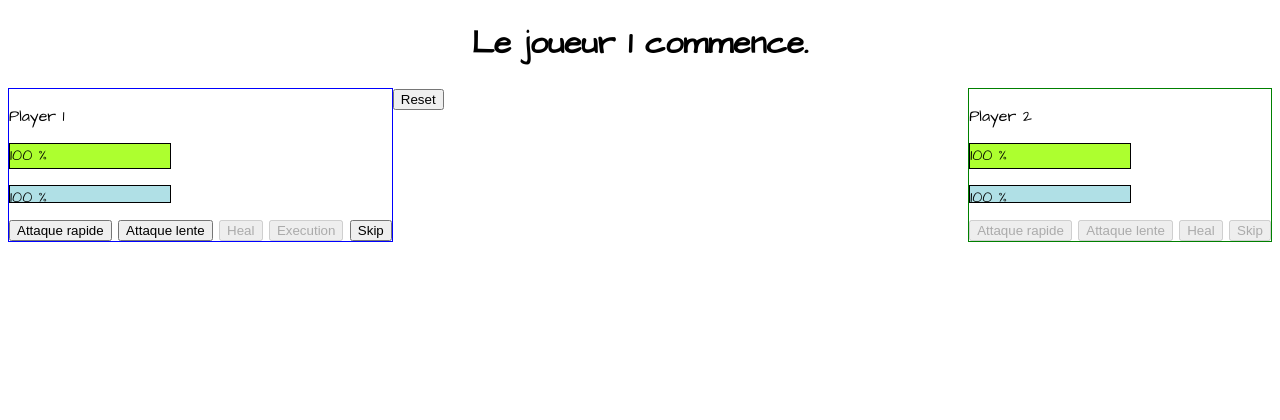
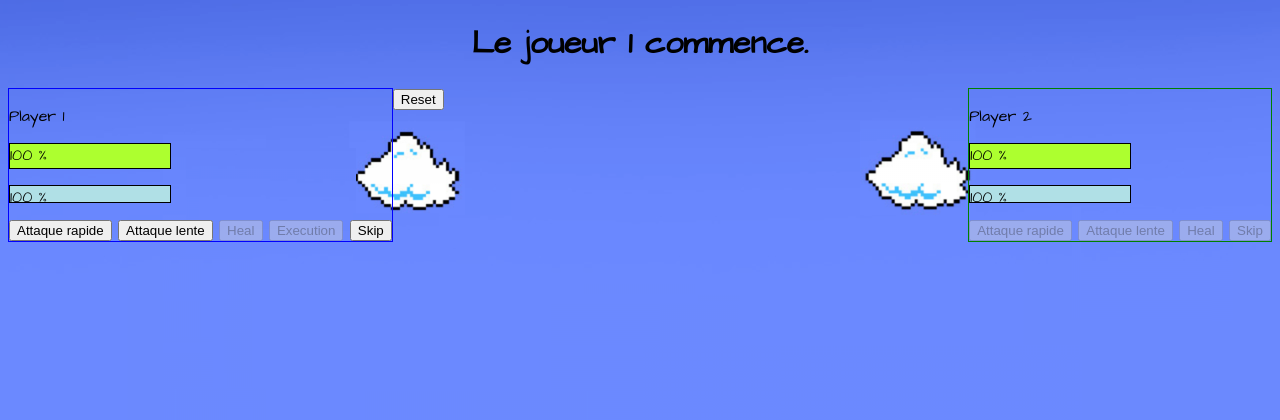
Before and after one commit to SacleuxBenoit/game-1v1-2D, a PHP site: page / in a window 1280 px wide. Shown: the top 420 px of the page. Run offline with PHP 8.4, Linux system fonts and the light colour scheme.

Commit message:
update the image background_mario.png + in the body add tag background-image + background-size of cover :arrow_right: style.css

```diff
--- a/css/style.css
+++ b/css/style.css
@@ -1,5 +1,7 @@
 body{
+    background-image: url('../images/background_mario.png');
     font-family: 'Architects Daughter', cursive;
+    background-size: cover;
 }
 
 .life{
```
Also changed, not shown: images/background_mario.png.
